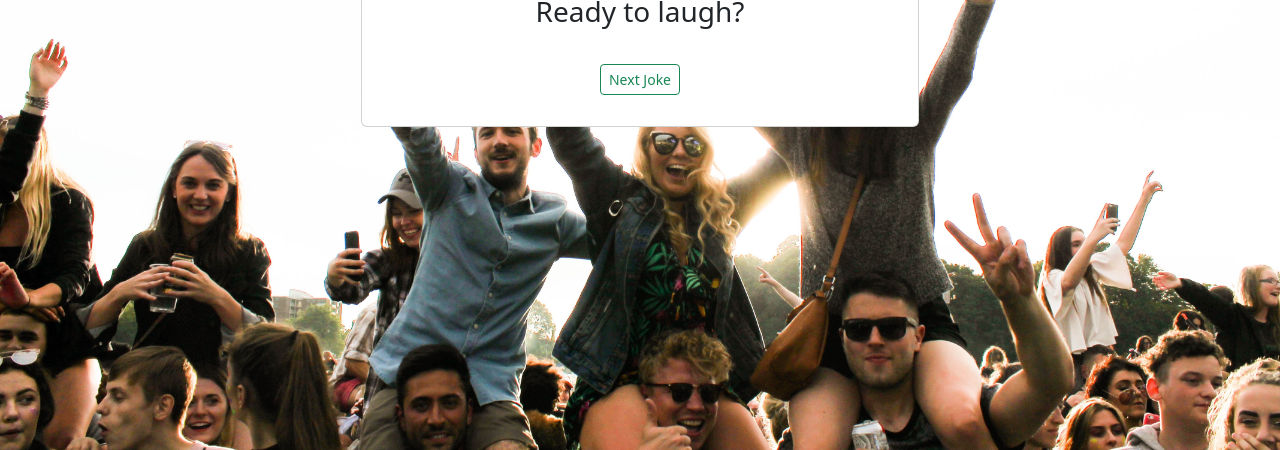
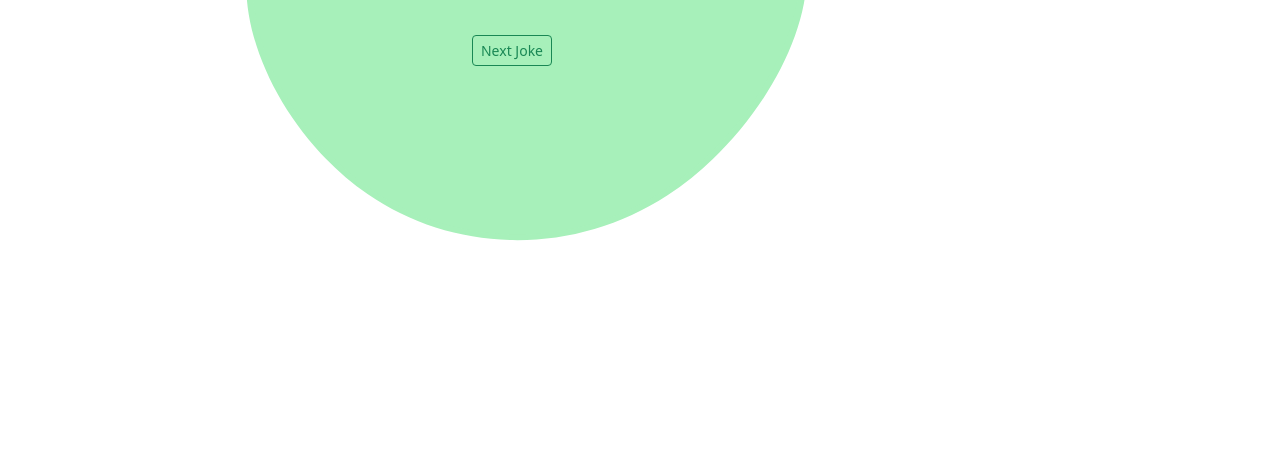
Before and after one commit to LorenaPonsico/Sprint_5_Acudits, a website: page index.html in a window 1280 px wide. Shown: the part 350-800 px from the top of the page. Drawn offline with nearby package versions, Linux system fonts and the light colour scheme.

Commit message:
maquetacion burbuja

```diff
--- a/index.css
+++ b/index.css
@@ -1,13 +1,26 @@
-.card {
-    width: 50%;
-
+html, body {
+  height: 90%;
+  width: 80%;
+  margin: 0;
+  display: flex;
+  justify-content: center;
+  align-items: center;
 }
 
-.image-one {
-    background-image: url(images/jade-masri-74tlEYKgrBE-unsplash.jpg);
-    background-size: cover;
-    background-attachment: fixed;
+.container {
+  width: 100%;
+  height: 100%;
+  background-image: url("./svg/blob\ \(1\).svg");
+  background-repeat: no-repeat;
+  background-size: cover;
+  background-position: center;
+  color: black;
+  display: flex;
+  flex-direction: column;
+  justify-content: center;
+  align-items: center;
 }
+
 
 .weather {
     position: absolute;
@@ -26,12 +39,10 @@
 
 .button-Joke {
     margin-bottom: 15px;
-    /* background-color: wheat; */
     padding: 10px 20px;
     color: black;
     border: none;
     border-radius: 4px;
-    /* box-shadow: 0 4px #999; */
     transition: 0.3s;
   }
   .button-Joke:active {
@@ -40,14 +51,13 @@
   }
   .buttonScore{
     margin-bottom: 15px;
-    /* background-color: wheat; */
     padding: 10px 20px;
     color: black;
     border: none;
     border-radius: 500px;
-    /* box-shadow: 0 4px #999; */
     transition: 0.3s;
   }
+
   .buttonScore:active {
     box-shadow: 0 2px #666;
     transform: translateY(4px);
@@ -56,16 +66,3 @@
   .notShow{
     display: none;
   }
-
-/* .card-background {
-    background-image: url('./svg/blob.svg');
-    background-repeat: no-repeat;
-    background-size: cover;
-} */
-
-
-/* .scoreButtons {
-    display: flex;
-    align-items: center;
-    justify-content: center;
-  } */
--- a/index.html
+++ b/index.html
@@ -16,17 +16,18 @@
         <div id="weather" class="weather">
             <span id="showWeather"></span>
         </div>
-        <div class="text-center card ">
-            <div class=" card-body">
-                <p class="card-title fs-3 fw-boler">Ready to laugh?</p>
 
-                <div class="text-center fw-lighter" id="showJoke"></div>
+        <div class="container">
+            <p class="card-title fs-2 fw-bolder">Ready to laugh?</p>
             <br>
 
-                <div class="scoreButtons notShow" id="scoreButtons" >
-                    <button class="buttonScore" id="button1" onclick="scoreJoke(1)">&#128577;</button>
-                    <button class="buttonScore" id="button2" onclick="scoreJoke(2)">&#128512;</button>
-                    <button class="buttonScore" id="button3" onclick="scoreJoke(3)">&#128514;</button>
+            <div class="text-center" id="showJoke"></div>
+            <br>
+
+            <div class="scoreButtons notShow" id="scoreButtons">
+                <button class="btn btn-lg btn-outline-light buttonScore " id="button1" onclick="scoreJoke(1)">&#128577;</button>
+                <button class="btn btn-lg btn-outline-light buttonScore" id="button2" onclick="scoreJoke(2)">&#128512;</button>
+                <button class="btn btn-lg btn-outline-light buttonScore" id="button3" onclick="scoreJoke(3)">&#128514;</button>
             </div>
 
 
@@ -36,8 +37,7 @@
 
 
         </div>
-        </div>
-    </div>
+
         <script src="main.js"></script>
 </body>
 
--- a/main.js
+++ b/main.js
@@ -137,7 +137,7 @@ function scoreJoke(score) {
         score: score,
         date: new Date().toISOString(),
     });
-    console.log(reportJokes);
+    // console.log(reportJokes);
 }
 if (navigator.geolocation) {
     navigator.geolocation.getCurrentPosition(function (position) {
--- a/main.ts
+++ b/main.ts
@@ -92,8 +92,7 @@ function scoreJoke(score: number) {
         score: score,
         date: new Date().toISOString(),
     });
-
-    console.log(reportJokes);
+    // console.log(reportJokes);
 }
 
 if (navigator.geolocation) {
```
Also changed, not shown: svg/blob (1).svg (added). Lines whose indentation alone changed are shown as unchanged.
